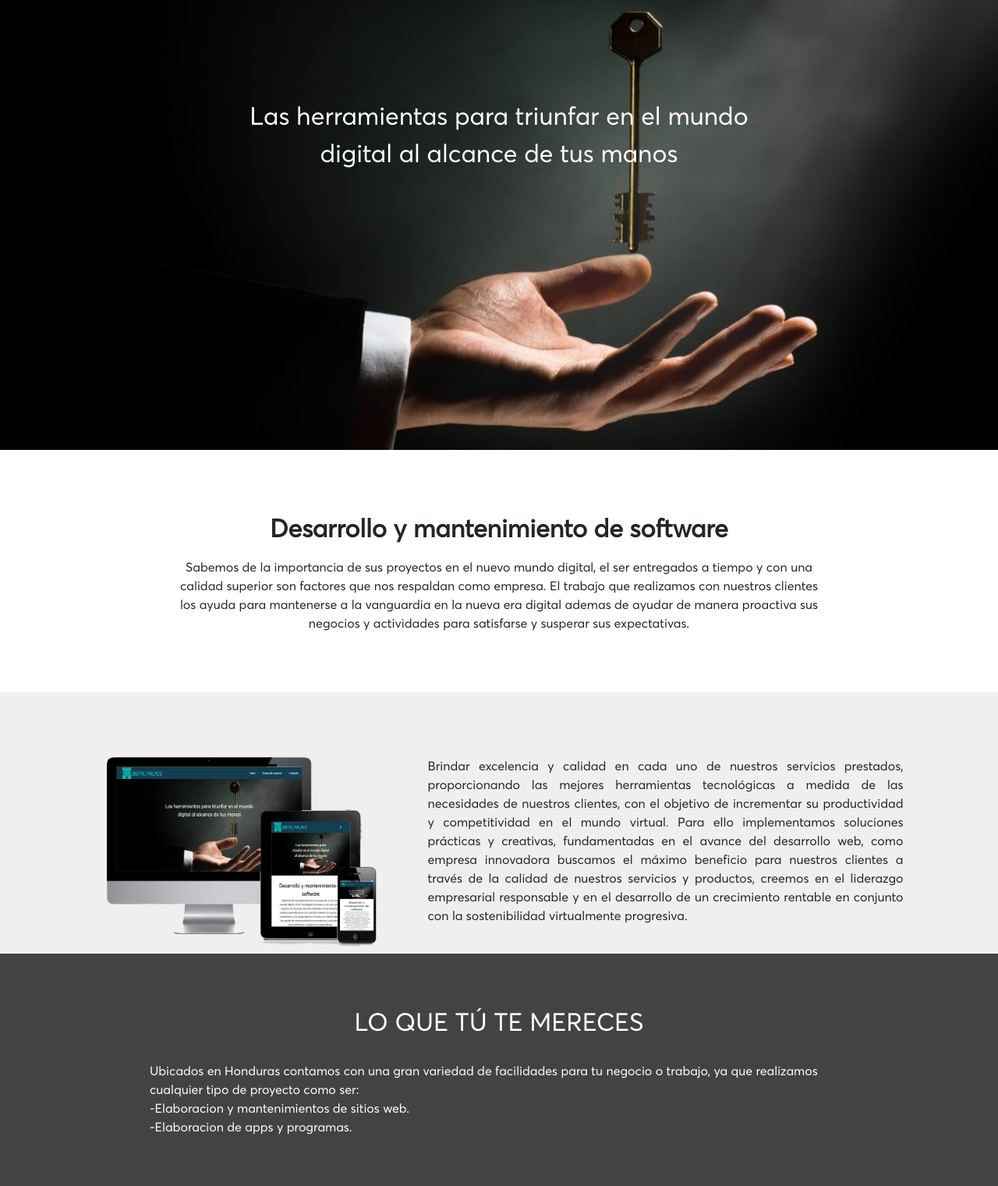
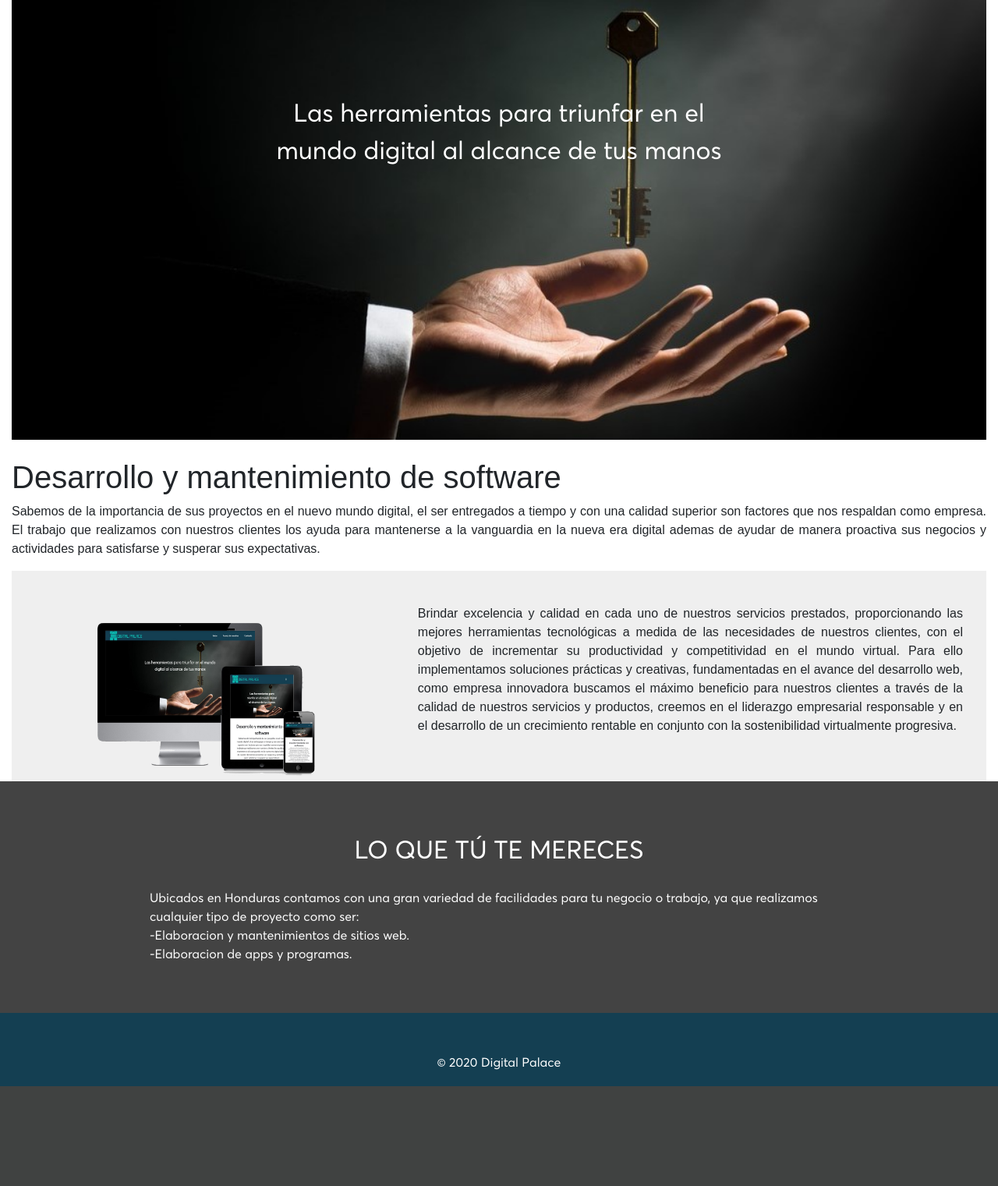
Before and after one commit to Ziliesar/digitalpalace, a PHP site: page / in a window 1280 px wide. Shown: the part 70-1591 px from the top of the page at 78% size. After the commit the page ends 1463 px from the top, so only its background shows below. Run offline with PHP 8.4, Linux system fonts and the light colour scheme.

Commit message:
arreglar fuente de letra

```diff
--- a/acercadenosotros.php
+++ b/acercadenosotros.php
@@ -14,10 +14,12 @@ include("head.php"); ?>
             </div>
 
             <div class="col-md-6">
-                <p class="centrar" style="text-align: justify; margin-top: 80px;">Brindar excelencia y calidad en cada uno de nuestros servicios prestados, proporcionando las mejores herramientas tecnológicas a medida de las necesidades de nuestros clientes, con el objetivo de incrementar su productividad y competitividad en el mundo virtual. Para ello implementamos soluciones prácticas  y creativas, fundamentadas en el avance del desarrollo web, como empresa innovadora buscamos el máximo beneficio para nuestros clientes a través de la calidad de nuestros servicios y productos, creemos en el liderazgo empresarial responsable y en el desarrollo de un crecimiento rentable en conjunto con la sostenibilidad virtualmente progresiva.</p>
+                <p class="font-center">Brindar excelencia y calidad en cada uno de nuestros servicios prestados, proporcionando las mejores herramientas tecnológicas a medida de las necesidades de nuestros clientes, con el objetivo de incrementar su productividad y competitividad en el mundo virtual. Para ello implementamos soluciones prácticas  y creativas, fundamentadas en el avance del desarrollo web, como empresa innovadora buscamos el máximo beneficio para nuestros clientes a través de la calidad de nuestros servicios y productos, creemos en el liderazgo empresarial responsable y en el desarrollo de un crecimiento rentable en conjunto con la sostenibilidad virtualmente progresiva.</p>
             </div>
         </div>
     </div>
+
+
 
     <script src="main.js"></script>
 </body>
--- a/estilos/estilosp2.css
+++ b/estilos/estilosp2.css
@@ -5,12 +5,11 @@
 }
 
 .container_fluid{
-    background-color:#efefef;
+    background:#efefef;
 }
 
 .container_fluid2{
     background-color:#434343;
-
 }
 
 .row{
@@ -82,9 +81,6 @@
     left: 50%;
 }
 
-#contenedor2{
-    text-align: center;
-}
 
 #texto3{
     margin-top: 6%;
@@ -261,3 +257,29 @@ nav .logo img {
         font-size: 65px;
     }
 }
+
+
+
+  footer{
+    text-align: center;
+    padding: 3px;
+    background: #143f52;
+    color: #fff;
+  }
+
+  .mision:hover, .vision:hover{
+    -webkit-animation-trigger: opacity 0.2s;
+      background: #143f52;
+      color: #fff;
+
+  }
+
+/*------Fuente para texto-------*/
+.font-center{
+
+    align-items: center;
+    text-align: justify;
+
+    font-family: sans-serif;
+  }
+/*---------------------------------*/
--- a/index.php
+++ b/index.php
@@ -5,33 +5,35 @@
 
 <body>
     <?php include("header.php"); ?>
-    <div id="contobj1" >
+    <div id="contobj1" class="container-fluid">
             <div id="parte1" >
             <div class="contenedor" >
                 <img class="key" src="img/key2.jpg" />
-                <div class="texto1"></div>
-                <div class="texto2">Las herramientas para triunfar en el mundo digital al alcance
-                    de tus manos</div>
+                <!--div class="texto1"></div-->
+
+                <div class="texto2">Las herramientas para triunfar en el mundo digital al alcance de tus manos</div>
+
             </div>
-            <div id="contenedor2">
-                <div id="texto3" >Desarrollo y mantenimiento de software</div>
-                <div id="texto4">Sabemos de la importancia de sus proyectos en el nuevo mundo digital, el ser entregados
+            <br>
+            <div class="font-center">
+                <h1>Desarrollo y mantenimiento de software</h1>
+                <p>Sabemos de la importancia de sus proyectos en el nuevo mundo digital, el ser entregados
                 a tiempo y con una calidad superior son factores que nos respaldan como empresa. El trabajo que realizamos
                 con nuestros clientes los ayuda para mantenerse a la vanguardia en la nueva era digital ademas de
                 ayudar de manera proactiva sus negocios y actividades para satisfarse y susperar sus expectativas.
-                </div>
+                </p>
             </div>
                 </div>
 
 
         <div class="container_fluid">
             <div class="row" style="width:100%;  ">
-                <div class="col-md-6">
+                <div class="col-md-5">
                     <img id="imgres" src="img/responsive1.png">
                 </div>
 
-                <div class="col-md-6">
-                    <p class="centrar" id="centrar2">
+                <div class="col-md-7">
+                    <p class="font-center centrar">
                         Brindar excelencia y calidad en cada uno de nuestros servicios prestados, proporcionando las
                         mejores herramientas tecnológicas a medida de las necesidades de nuestros clientes, con el objetivo
                         de incrementar su productividad y competitividad en el mundo virtual. Para ello implementamos
@@ -42,11 +44,12 @@
                 </div>
             </div>
         </div>
+    </div>
 
-        <div class="container_fluid2">
+    <div class="container_fluid2">
             <div class="row2" style="width:100%; fond-color:#fff; ">
                 <div class="col-md-62" id="titulof4" >
-                <FONT size="6%" COLOR="white">LO QUE TÚ TE MERECES</FONT>
+                <font size="6%" COLOR="white">LO QUE TÚ TE MERECES</FONT>
                 </div>
 
                 <div class="col-md-62" id="parrafof2">
@@ -61,8 +64,7 @@
             </div>
         </div>
 
-
-    </div>
+    <?php include("footer.php") ?>
     <script src="js/main.js"></script>
 </body>
 
```
